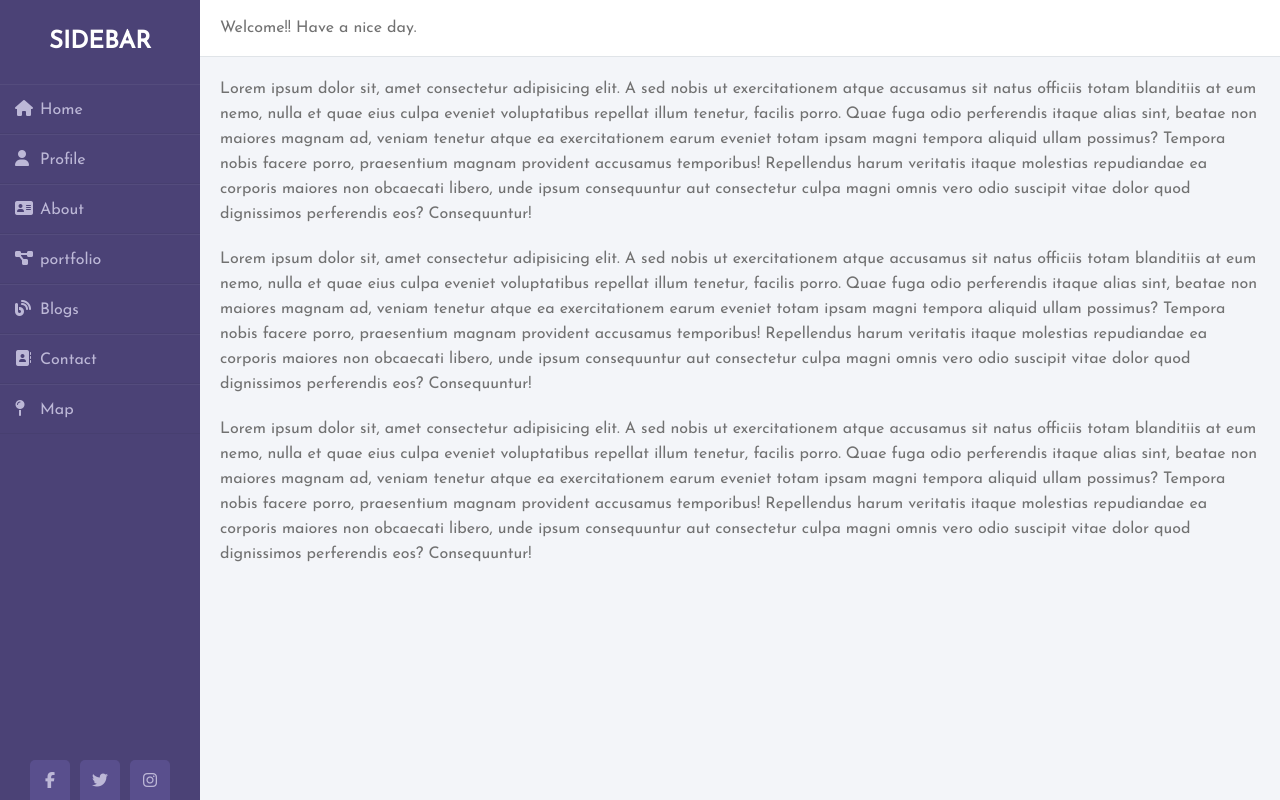
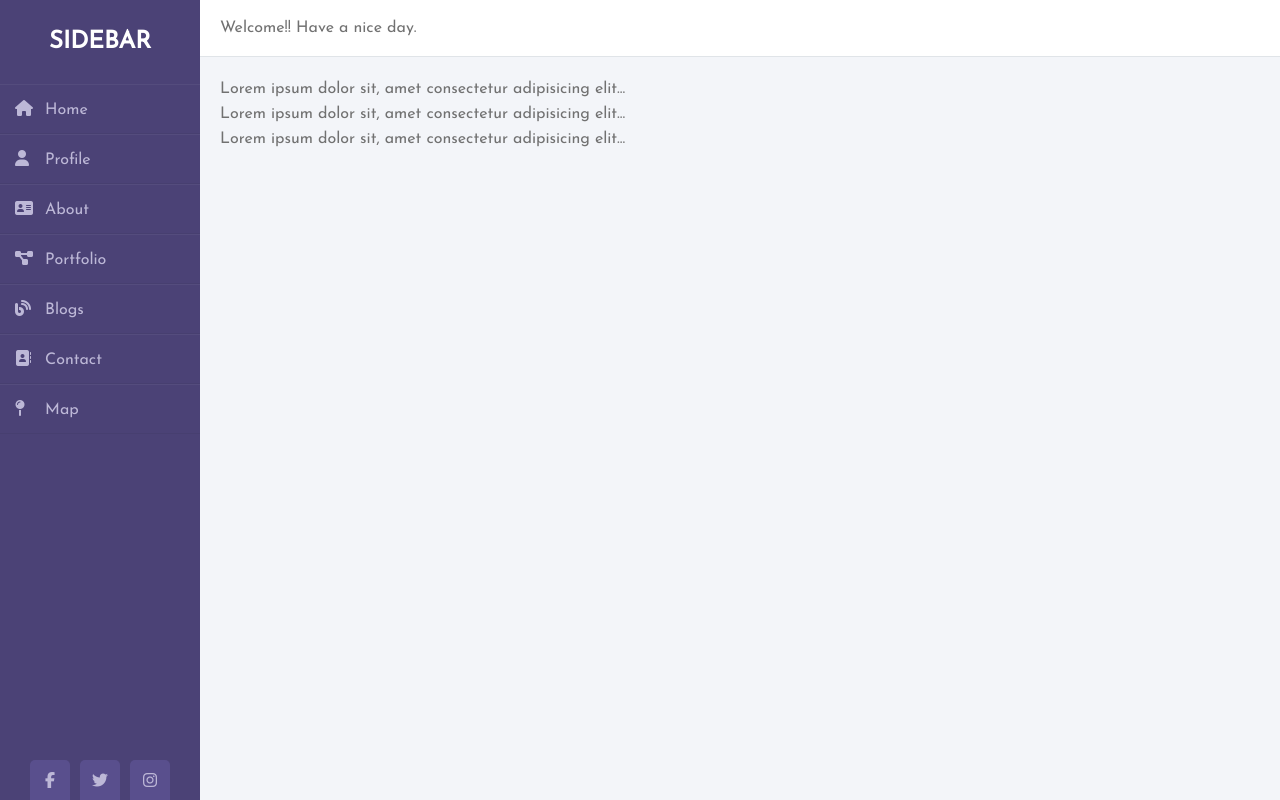
Before and after one commit to jordy-codes/navigation-bar-menu, a plain HTML site: page index.html in a window 1280 px wide. Drawn offline with Linux system fonts and the light colour scheme.

Commit message:
Update index.html
Optimization i made to code:

1. Added viewport meta tag – For mobile responsiveness.
2. Used semantic HTML tags – <aside>, <nav>, <main>, <header>, <section>, <p>.
3. Improved accessibility – Added aria-label and semantic structure.
4. Fixed text capitalization – e.g., "portfolio" → "Portfolio".
5. Replaced extra <div>s with <p> for paragraphs – More semantic.
6. Formatted code properly – Better indentation and readability.
7. Added crossorigin to Font Awesome script – To avoid CORS issues.
8. Removed redundant markup – Cleaner, more efficient HTML.

```diff
--- a/index.html
+++ b/index.html
@@ -2,38 +2,42 @@
 <html lang="en">
 <head>
   <meta charset="UTF-8">
+  <meta name="viewport" content="width=device-width, initial-scale=1.0">
   <title>Side Navigation Bar</title>
   <link rel="stylesheet" href="styles.css">
-	<script src="https://kit.fontawesome.com/b99e675b6e.js"></script>
+  <script src="https://kit.fontawesome.com/b99e675b6e.js" crossorigin="anonymous"></script>
 </head>
 <body>
 
 <div class="wrapper">
-    <div class="sidebar">
+  <aside class="sidebar">
     <h2>Sidebar</h2>
+    <nav>
       <ul>
-            <li><a href="#"><i class="fas fa-home"></i>Home</a></li>
-            <li><a href="#"><i class="fas fa-user"></i>Profile</a></li>
-            <li><a href="#"><i class="fas fa-address-card"></i>About</a></li>
-            <li><a href="#"><i class="fas fa-project-diagram"></i>portfolio</a></li>
-            <li><a href="#"><i class="fas fa-blog"></i>Blogs</a></li>
-            <li><a href="#"><i class="fas fa-address-book"></i>Contact</a></li>
-            <li><a href="#"><i class="fas fa-map-pin"></i>Map</a></li>
+        <li><a href="#"><i class="fas fa-home"></i> Home</a></li>
+        <li><a href="#"><i class="fas fa-user"></i> Profile</a></li>
+        <li><a href="#"><i class="fas fa-address-card"></i> About</a></li>
+        <li><a href="#"><i class="fas fa-project-diagram"></i> Portfolio</a></li>
+        <li><a href="#"><i class="fas fa-blog"></i> Blogs</a></li>
+        <li><a href="#"><i class="fas fa-address-book"></i> Contact</a></li>
+        <li><a href="#"><i class="fas fa-map-pin"></i> Map</a></li>
       </ul>
+    </nav>
     <div class="social_media">
-          <a href="#"><i class="fab fa-facebook-f"></i></a>
-          <a href="#"><i class="fab fa-twitter"></i></a>
-          <a href="#"><i class="fab fa-instagram"></i></a>
+      <a href="#"><i class="fab fa-facebook-f" aria-label="Facebook"></i></a>
+      <a href="#"><i class="fab fa-twitter" aria-label="Twitter"></i></a>
+      <a href="#"><i class="fab fa-instagram" aria-label="Instagram"></i></a>
     </div>
-    </div>
-    <div class="main_content">
-        <div class="header">Welcome!! Have a nice day.</div>
-        <div class="info">
-          <div>Lorem ipsum dolor sit, amet consectetur adipisicing elit. A sed nobis ut exercitationem atque accusamus sit natus officiis totam blanditiis at eum nemo, nulla et quae eius culpa eveniet voluptatibus repellat illum tenetur, facilis porro. Quae fuga odio perferendis itaque alias sint, beatae non maiores magnam ad, veniam tenetur atque ea exercitationem earum eveniet totam ipsam magni tempora aliquid ullam possimus? Tempora nobis facere porro, praesentium magnam provident accusamus temporibus! Repellendus harum veritatis itaque molestias repudiandae ea corporis maiores non obcaecati libero, unde ipsum consequuntur aut consectetur culpa magni omnis vero odio suscipit vitae dolor quod dignissimos perferendis eos? Consequuntur!</div>
-          <div>Lorem ipsum dolor sit, amet consectetur adipisicing elit. A sed nobis ut exercitationem atque accusamus sit natus officiis totam blanditiis at eum nemo, nulla et quae eius culpa eveniet voluptatibus repellat illum tenetur, facilis porro. Quae fuga odio perferendis itaque alias sint, beatae non maiores magnam ad, veniam tenetur atque ea exercitationem earum eveniet totam ipsam magni tempora aliquid ullam possimus? Tempora nobis facere porro, praesentium magnam provident accusamus temporibus! Repellendus harum veritatis itaque molestias repudiandae ea corporis maiores non obcaecati libero, unde ipsum consequuntur aut consectetur culpa magni omnis vero odio suscipit vitae dolor quod dignissimos perferendis eos? Consequuntur!</div>
-          <div>Lorem ipsum dolor sit, amet consectetur adipisicing elit. A sed nobis ut exercitationem atque accusamus sit natus officiis totam blanditiis at eum nemo, nulla et quae eius culpa eveniet voluptatibus repellat illum tenetur, facilis porro. Quae fuga odio perferendis itaque alias sint, beatae non maiores magnam ad, veniam tenetur atque ea exercitationem earum eveniet totam ipsam magni tempora aliquid ullam possimus? Tempora nobis facere porro, praesentium magnam provident accusamus temporibus! Repellendus harum veritatis itaque molestias repudiandae ea corporis maiores non obcaecati libero, unde ipsum consequuntur aut consectetur culpa magni omnis vero odio suscipit vitae dolor quod dignissimos perferendis eos? Consequuntur!</div>
-      </div>
-    </div>
+  </aside>
+
+  <main class="main_content">
+    <header class="header">Welcome!! Have a nice day.</header>
+    <section class="info">
+      <p>Lorem ipsum dolor sit, amet consectetur adipisicing elit...</p>
+      <p>Lorem ipsum dolor sit, amet consectetur adipisicing elit...</p>
+      <p>Lorem ipsum dolor sit, amet consectetur adipisicing elit...</p>
+    </section>
+  </main>
 </div>
 
 </body>
```
Lines whose indentation alone changed are shown as unchanged.
